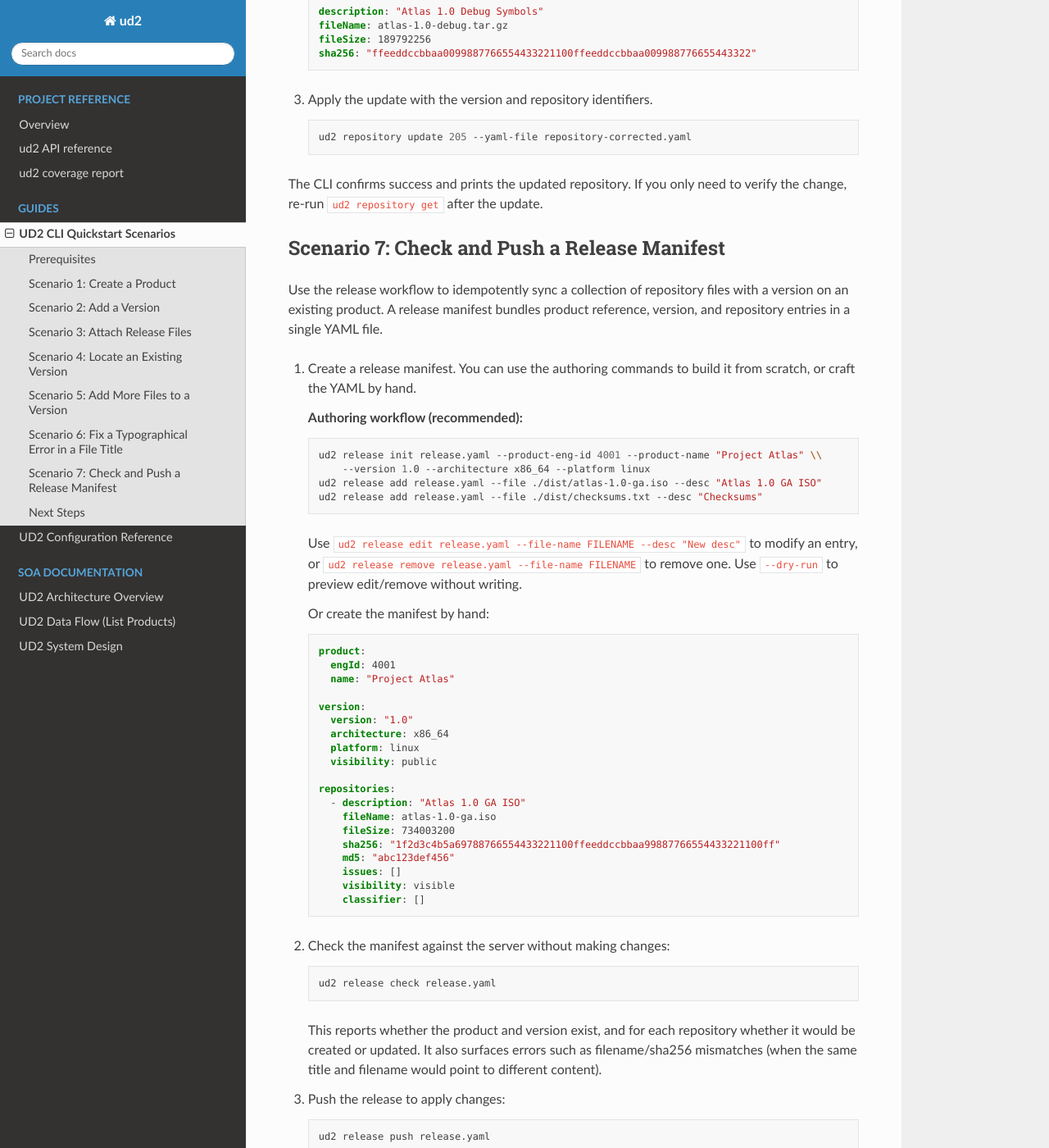
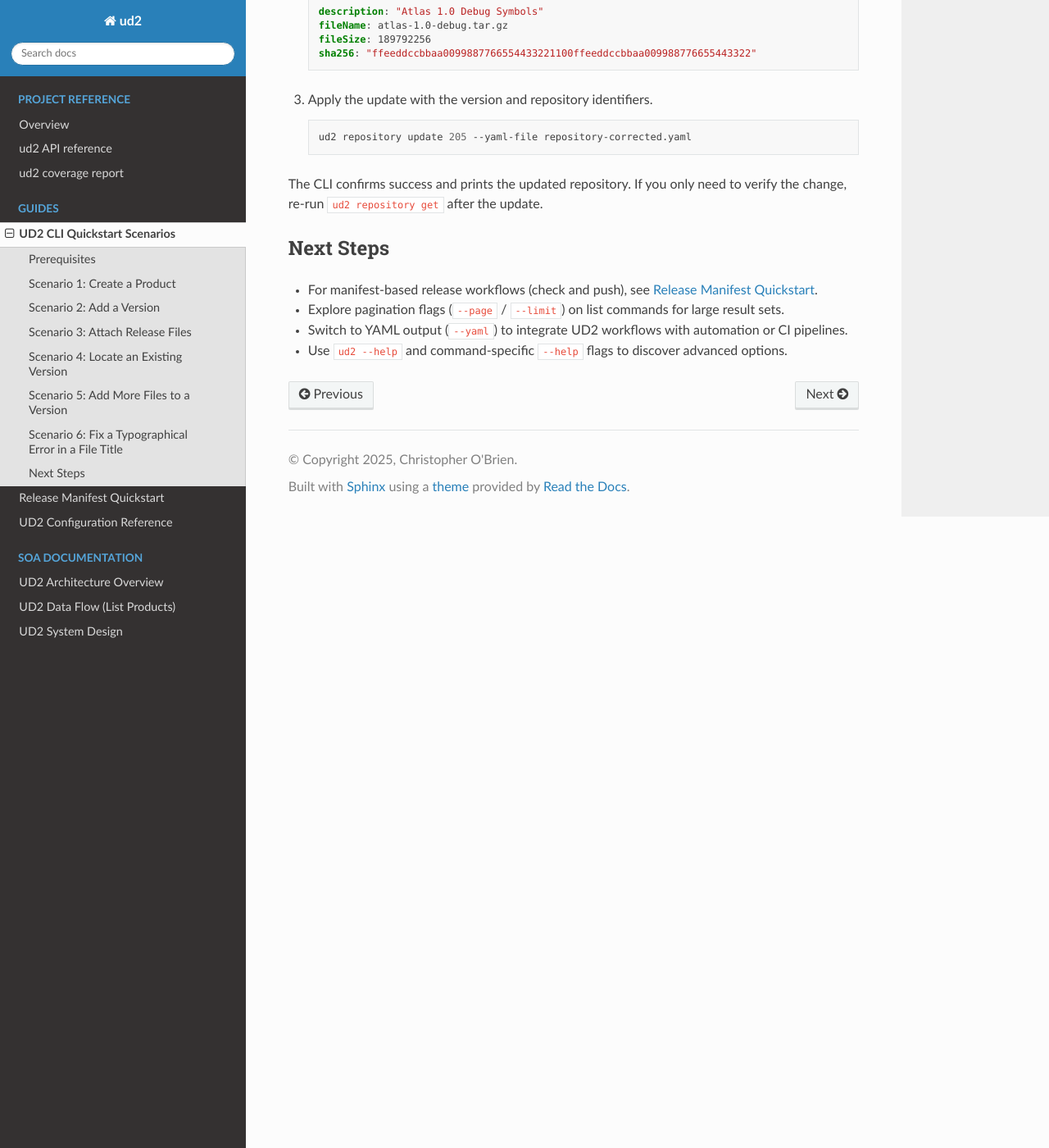
Before and after one commit to release-engineering/ud2, a Sphinx documentation site: the page built from docs/guides/cli_quickstart.rst, in a window 1280 px wide and 1400 px high, scrolled down 3373 px. Shown: the whole window at 82% size. Built offline with Sphinx 7.4.7 and the Read the Docs theme 3.1.0, drawn with Linux system fonts in a browser that asks for light colours; some of the changed text lies outside the part shown.

Commit message:
Refactor CLI docs: extract release quickstart
Move release-oriented content (Scenario 7) from cli_quickstart.rst into a new
release_quickstart.rst guide. Update release docs to match current CLI options:
manifest path (file or directory), init (--product-id, --force), add (--no-path,
explicit mode), edit (--by-index, --new-file-name, --path, --clear-path),
remove (--by-index), check exit codes, push (--upload not yet implemented).

Fix cli_quickstart: use --yaml not --output yaml, correct yq example, fix
repository/repositories typo, add cross-reference to release_quickstart.

```diff
--- a/docs/guides/cli_quickstart.rst
+++ b/docs/guides/cli_quickstart.rst
@@ -151,7 +151,7 @@ example ``repository-debug.yaml``) describing the additional file.
    fileSize: 189792256
    sha256: "ffeeddccbbaa0099887766554433221100ffeeddccbbaa009988776655443322"
 
-Use the same ``ud2 repositories create`` command, passing the version identifier
+Use the same ``ud2 repository create`` command, passing the version identifier
 and the new YAML file.
 
 .. code-block:: bash
@@ -198,88 +198,15 @@ The CLI confirms success and prints the updated repository. If you only need to
 verify the change, re-run ``ud2 repository get`` after the update.
 
 
-Scenario 7: Check and Push a Release Manifest
-=============================================
-
-Use the release workflow to idempotently sync a collection of repository files
-with a version on an existing product. A release manifest bundles product
-reference, version, and repository entries in a single YAML file.
-
-1. Create a release manifest. You can use the authoring commands to build it
-   from scratch, or craft the YAML by hand.
-
-   **Authoring workflow (recommended):**
-
-   .. code-block:: bash
-
-      ud2 release init release.yaml --product-eng-id 4001 --product-name "Project Atlas" \\
-          --version 1.0 --architecture x86_64 --platform linux
-      ud2 release add release.yaml --file ./dist/atlas-1.0-ga.iso --desc "Atlas 1.0 GA ISO"
-      ud2 release add release.yaml --file ./dist/checksums.txt --desc "Checksums"
-
-   Use ``ud2 release edit release.yaml --file-name FILENAME --desc "New desc"`` to
-   modify an entry, or ``ud2 release remove release.yaml --file-name FILENAME``
-   to remove one. Use ``--dry-run`` to preview edit/remove without writing.
-
-   Or create the manifest by hand:
-
-   .. code-block:: yaml
-
-      product:
-        engId: 4001
-        name: "Project Atlas"
-
-      version:
-        version: "1.0"
-        architecture: x86_64
-        platform: linux
-        visibility: public
-
-      repositories:
-        - description: "Atlas 1.0 GA ISO"
-          fileName: atlas-1.0-ga.iso
-          fileSize: 734003200
-          sha256: "1f2d3c4b5a69788766554433221100ffeeddccbbaa99887766554433221100ff"
-          md5: "abc123def456"
-          issues: []
-          visibility: visible
-          classifier: []
-
-2. Check the manifest against the server without making changes:
-
-   .. code-block:: bash
-
-      ud2 release check release.yaml
-
-   This reports whether the product and version exist, and for each repository
-   whether it would be created or updated. It also surfaces errors such as
-   filename/sha256 mismatches (when the same title and filename would point to
-   different content).
-
-3. Push the release to apply changes:
-
-   .. code-block:: bash
-
-      ud2 release push release.yaml
-
-   This creates the version if missing, creates or updates repositories as
-   needed, and writes back IDs (``_sync``) into the manifest for faster
-   subsequent syncs. Use ``--force-filename`` to override the filename/sha256
-   safety check when intentionally replacing content under the same filename.
-   Use ``--upload`` to invoke file upload utilities (when implemented) before
-   pushing metadata.
-
-   See `design/RELEASE.md` in the source tree for the full release schema and
-   matching heuristics.
-
-
 Next Steps
 ==========
 
+* For manifest-based release workflows (check and push), see
+  :doc:`release_quickstart`.
 * Explore pagination flags (``--page`` / ``--limit``) on list commands for large
   result sets.
-* Switch to YAML output to integrate UD2 workflows with automation or CI
-  pipelines.
+* Switch to YAML output (``--yaml``) to integrate UD2 workflows with automation
+  or CI pipelines.
 * Use ``ud2 --help`` and command-specific ``--help`` flags to discover advanced
   options.
 
--- a/docs/index.rst
+++ b/docs/index.rst
@@ -19,6 +19,7 @@ release-engineering workflows against the Unified Downloads REST API.
    :caption: Guides
 
    guides/cli_quickstart
+   guides/release_quickstart
    guides/configuration_reference
 
 .. toctree::
```
Also changed, not shown: other parts of docs/guides/cli_quickstart.rst (+3 -3 lines), docs/guides/release_quickstart.rst (added, +177 -0 lines).
